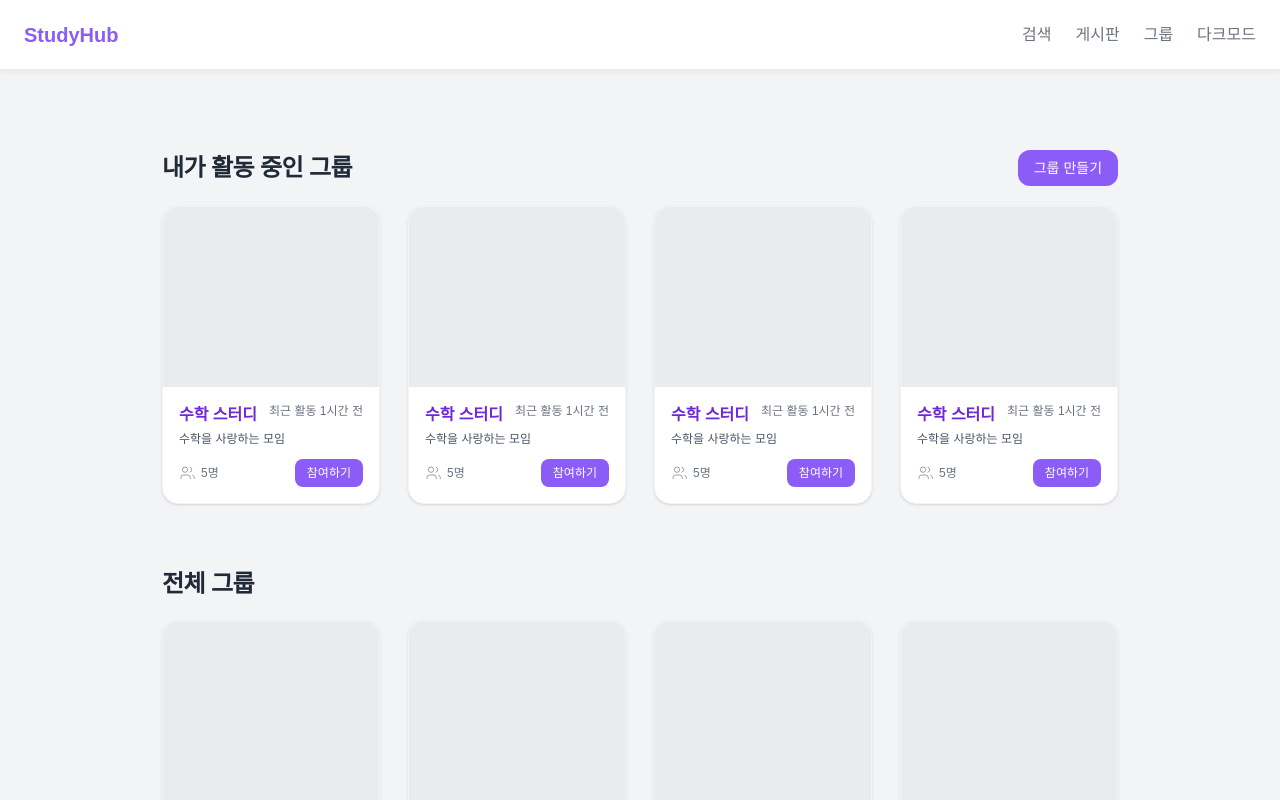
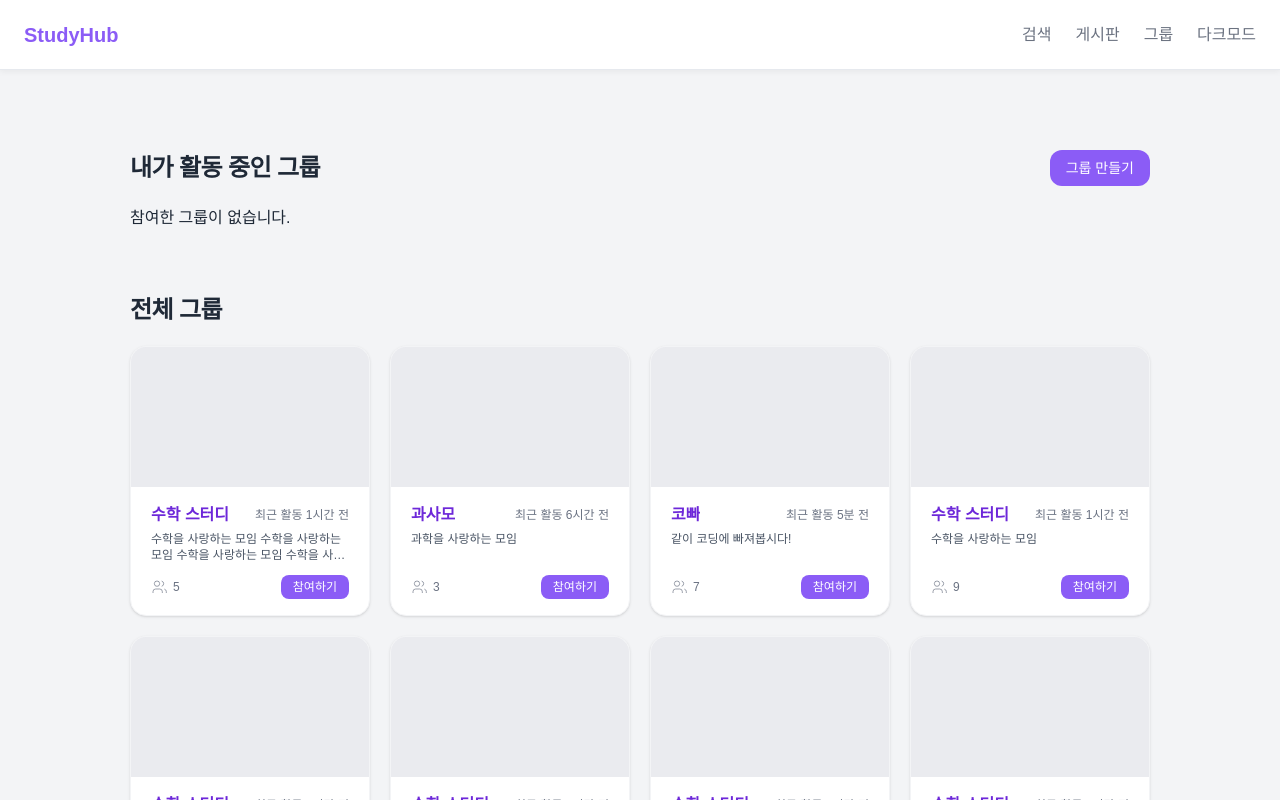
Before and after one commit to prgrms-fe-devcourse/FE7-PROJECT2-TEAM-5, a React (Vite) app: page /groups in a window 1280 px wide. Built offline with nearby package versions, Linux system fonts and the light colour scheme; no server answers.

Commit message:
✨ 그룹 props 추가

```diff
--- a/src/pages/group/GroupCard.tsx
+++ b/src/pages/group/GroupCard.tsx
@@ -1,24 +1,33 @@
-export default function GroupCard() {
+type Group = {
+	group_id: string;
+	title: string;
+	bio: string;
+	recent_act: string;
+	members: number;
+	groups_img_url: string;
+};
+
+export default function GroupCard({ group }: { group: Group }) {
 	return (
 		<>
 			<article
-				className="overflow-hidden rounded-2xl border border-gray-100 bg-white shadow-sm transition-all duration-200 hover:-translate-y-0.5 hover:border-gray-200 hover:shadow-md"
+				className="w-60 overflow-hidden rounded-2xl border border-gray-100 bg-white shadow-sm transition-all duration-200 hover:-translate-y-0.5 hover:border-gray-200 hover:shadow-md"
 				aria-label="그룹 카드"
 			>
-				<div className="h-[180px] w-full bg-gray-200/80" />
+				<div className="h-35 w-full bg-gray-200/80" />
 
-				<div className="p-4">
-					<div className="flex items-start justify-between gap-3">
+				<div className="py-4 px-5">
+					<div className="flex items-center justify-between">
 						<h3 className="text-base font-semibold text-[#6D28D9] hover:text-[#7C3AED] line-clamp-1">
-							수학 스터디
+							{group.title}
 						</h3>
 						<span className="shrink-0 text-xs text-gray-500">
-							최근 활동 1시간 전
+							{group.recent_act}
 						</span>
 					</div>
 
-					<p className="mt-1 text-xs text-gray-600 line-clamp-2">
-						수학을 사랑하는 모임
+					<p className="h-8 mt-1 text-xs text-gray-600 line-clamp-2">
+						{group.bio}
 					</p>
 
 					<div className="mt-3 flex items-center justify-between">
@@ -35,10 +44,10 @@ export default function GroupCard() {
 								<path d="M23 21v-2a4 4 0 0 0-3-3.87" />
 								<path d="M16 3.13a4 4 0 0 1 0 7.75" />
 							</svg>
-							<span>5명</span>
+							<span>{group.members}</span>
 						</div>
 
-						<button className="h-7 rounded-lg bg-[#8B5CF6] px-3 text-xs font-medium text-white hover:bg-[#7C3AED] focus:outline-none focus:ring-2 focus:ring-violet-300">
+						<button className="rounded-lg bg-[#8B5CF6] px-3 py-1 text-xs font-medium text-white hover:bg-[#7C3AED] focus:outline-none focus:ring-2 focus:ring-violet-300">
 							참여하기
 						</button>
 					</div>
--- a/src/pages/group/GroupPage.tsx
+++ b/src/pages/group/GroupPage.tsx
@@ -2,8 +2,107 @@ import { Link } from "react-router";
 import GroupCard from "./GroupCard";
 
 export default function GroupPage() {
+	const groups = [
+		{
+			group_id: "1",
+			title: "수학 스터디",
+			bio: "수학을 사랑하는 모임 수학을 사랑하는 모임 수학을 사랑하는 모임 수학을 사랑하는 모임",
+			recent_act: "최근 활동 1시간 전",
+			members: 5,
+			groups_img_url: "",
+		},
+		{
+			group_id: "2",
+			title: "과사모",
+			bio: "과학을 사랑하는 모임",
+			recent_act: "최근 활동 6시간 전",
+			members: 3,
+			groups_img_url: "",
+		},
+		{
+			group_id: "3",
+			title: "코빠",
+			bio: "같이 코딩에 빠져봅시다!",
+			recent_act: "최근 활동 5분 전",
+			members: 7,
+			groups_img_url: "",
+		},
+		{
+			group_id: "4",
+			title: "수학 스터디",
+			bio: "수학을 사랑하는 모임",
+			recent_act: "최근 활동 1시간 전",
+			members: 9,
+			groups_img_url: "",
+		},
+		{
+			group_id: "4",
+			title: "수학 스터디",
+			bio: "수학을 사랑하는 모임",
+			recent_act: "최근 활동 1시간 전",
+			members: 9,
+			groups_img_url: "",
+		},
+		{
+			group_id: "4",
+			title: "수학 스터디",
+			bio: "수학을 사랑하는 모임",
+			recent_act: "최근 활동 1시간 전",
+			members: 9,
+			groups_img_url: "",
+		},
+		{
+			group_id: "4",
+			title: "수학 스터디",
+			bio: "수학을 사랑하는 모임",
+			recent_act: "최근 활동 1시간 전",
+			members: 9,
+			groups_img_url: "",
+		},
+		{
+			group_id: "4",
+			title: "수학 스터디",
+			bio: "수학을 사랑하는 모임",
+			recent_act: "최근 활동 1시간 전",
+			members: 9,
+			groups_img_url: "",
+		},
+		{
+			group_id: "4",
+			title: "수학 스터디",
+			bio: "수학을 사랑하는 모임",
+			recent_act: "최근 활동 1시간 전",
+			members: 9,
+			groups_img_url: "",
+		},
+		{
+			group_id: "4",
+			title: "수학 스터디",
+			bio: "수학을 사랑하는 모임",
+			recent_act: "최근 활동 1시간 전",
+			members: 9,
+			groups_img_url: "",
+		},
+		{
+			group_id: "4",
+			title: "수학 스터디",
+			bio: "수학을 사랑하는 모임",
+			recent_act: "최근 활동 1시간 전",
+			members: 9,
+			groups_img_url: "",
+		},
+		{
+			group_id: "4",
+			title: "수학 스터디",
+			bio: "수학을 사랑하는 모임",
+			recent_act: "최근 활동 1시간 전",
+			members: 9,
+			groups_img_url: "",
+		},
+	];
+
 	return (
-		<div className="max-w-[1280px] mx-auto px-6 md:px-8">
+		<div className="max-w-300 mx-auto px-6 md:px-8">
 			<section className="mt-8 md:mt-10">
 				<div className="flex items-center justify-between">
 					<h2 className="text-xl md:text-2xl font-semibold tracking-tight">
@@ -18,13 +117,11 @@ export default function GroupPage() {
 					</Link>
 				</div>
 
-				<div className="mt-5 grid grid-cols-1 sm:grid-cols-2 lg:grid-cols-3 xl:grid-cols-4 gap-7">
-					<Link to="/groups/postList">
-						<GroupCard />
-					</Link>
-					<GroupCard />
-					<GroupCard />
-					<GroupCard />
+				<div className="mt-5 grid grid-cols-1 sm:grid-cols-2 lg:grid-cols-3 gap-7">
+					{/* <Link to="/groups/posts">
+						<GroupCard group={group} />
+					</Link> */}
+					<p>참여한 그룹이 없습니다.</p>
 				</div>
 			</section>
 
@@ -34,15 +131,12 @@ export default function GroupPage() {
 					전체 그룹
 				</h2>
 
-				<div className="mt-5 grid grid-cols-1 sm:grid-cols-2 lg:grid-cols-3 xl:grid-cols-4 gap-7">
-					<GroupCard />
-					<GroupCard />
-					<GroupCard />
-					<GroupCard />
-					<GroupCard />
-					<GroupCard />
-					<GroupCard />
-					<GroupCard />
+				<div className="mt-5 grid grid-cols-1 sm:grid-cols-2 lg:grid-cols-4 gap-5">
+					{groups.map((group) => (
+						<Link to={`${group.title}/posts`}>
+							<GroupCard group={group} />
+						</Link>
+					))}
 				</div>
 			</section>
 		</div>
--- /dev/null
+++ b/src/pages/group/GroupPostCreatePage.tsx
@@ -0,0 +1,7 @@
+export default function GroupPostCreatePage() {
+	return (
+		<>
+			<h1>GroupPostCreatePage Component</h1>
+		</>
+	);
+}
--- a/src/pages/home/HomePage.tsx
+++ b/src/pages/home/HomePage.tsx
@@ -61,7 +61,7 @@ export default function HomePage() {
 				{/* 카드들 */}
 				<div className="flex items-center flex-nowrap gap-5">
 					{/* 게시판 카드 => Link 태그로 수정할 예정 */}
-					<Link to="/postList">
+					<Link to="/posts">
 						<div className="w-[320px] h-[187px] px-6 py-7 bg-white rounded-xl">
 							<div className="flex items-center gap-2 mb-4">
 								<div className="w-[18px] h-[18px] bg-[#D9D9D9]">
```
